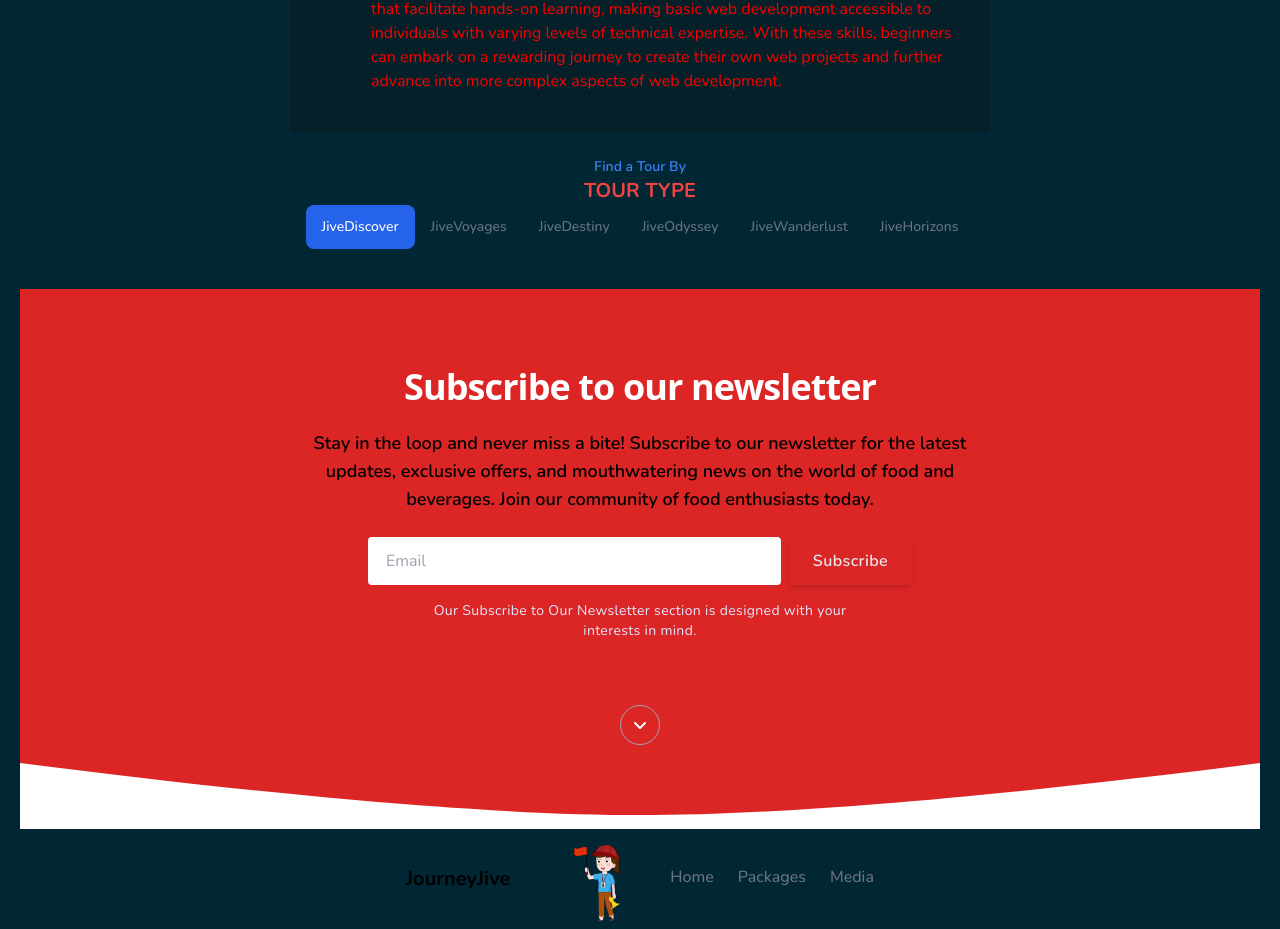
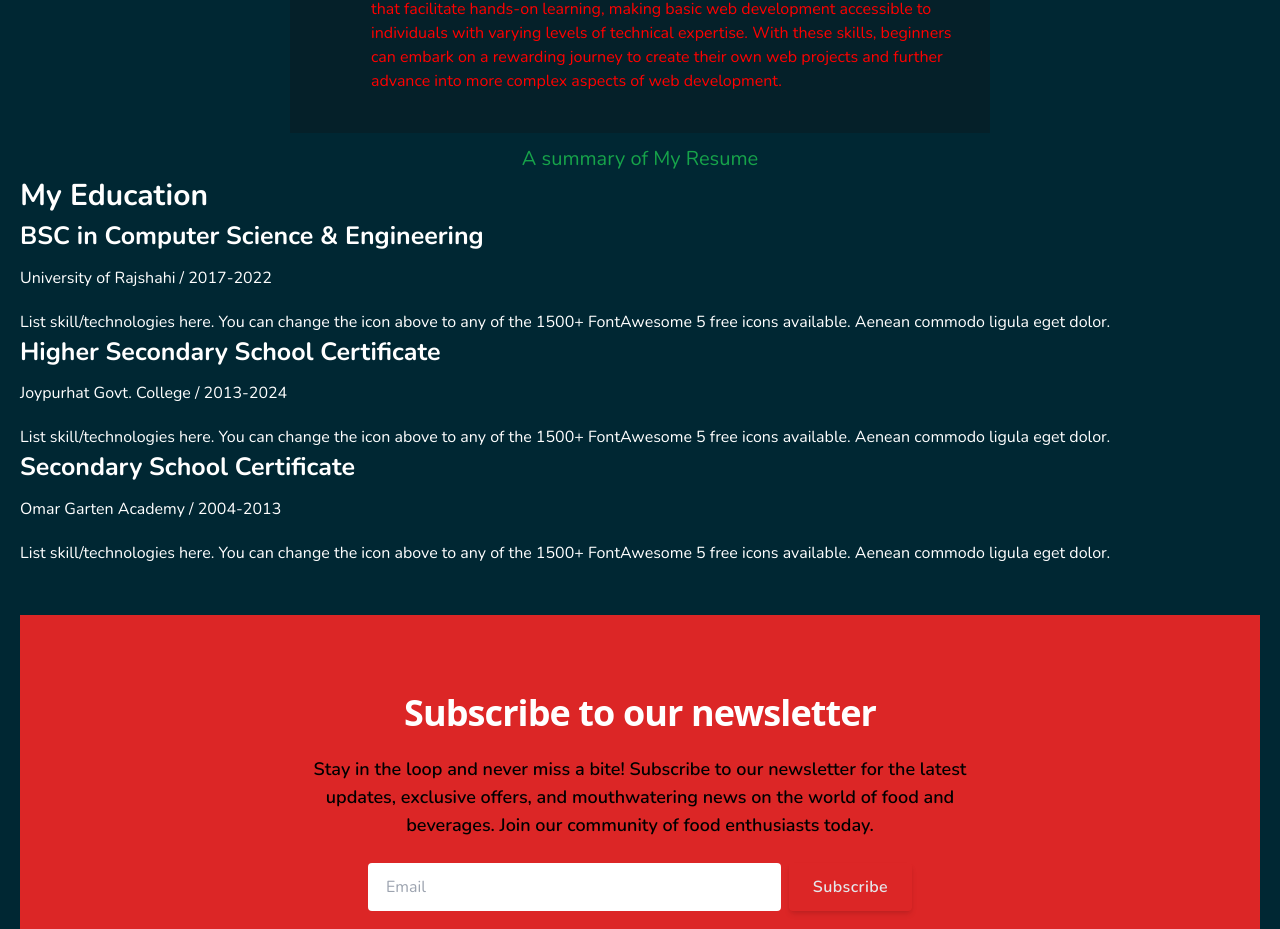
Before and after one commit to AsadFahimTEC/My-Portfolio, a React (Vite) app: page / in a window 1280 px wide. Shown: the part 2971-3900 px from the top of the page. Built offline with nearby package versions, Linux system fonts and the light colour scheme; no server answers.

Commit message:
my education section finished properly

```diff
--- /dev/null
+++ b/src/Education/Education.css
@@ -0,0 +1,36 @@
+.resume-column-title{
+    color:white;
+    font-size: 30px;
+    font-weight: 700;
+    }
+
+    .resume-container{
+        display: flex;
+        gap: 50px;
+        margin-bottom: 50px;
+    }
+
+    .resume-item-title{
+    color: white;
+    font-size: 25px;
+    font-weight: 700;
+    margin-bottom: 10px;
+    }
+
+    .resume-item-info{
+        margin-bottom: 20px;
+        margin-top: 0px;
+
+    }
+    .resume-item-info, .resume-item-description{
+        color:white;
+    }
+
+    .resume-container hr{
+        margin: 30px;
+    }
+
+    .cv-download{
+        text-align: center;
+        margin-top: 50px;
+    }
--- /dev/null
+++ b/src/Education/Education.jsx
@@ -0,0 +1,63 @@
+
+import "./Education.css";
+
+const Education = () => {
+  return (
+    <div>
+      <div className="mt-3">
+        <h3 className="section-title text-xl text-green-600 text-center">A summary of My Resume</h3>
+        <div className="resume-container">
+          <div className="resume-column">
+            <h3 className="resume-column-title">My Education</h3>
+
+            <div className="resume-item">
+              <h2 className="resume-item-title">
+                BSC in Computer Science & Engineering
+              </h2>
+              <h3 className="resume-item-info">
+                University of Rajshahi / 2017-2022
+              </h3>
+              <p className="resume-item-description">
+                List skill/technologies here. You can change the icon above to
+                any of the 1500+ FontAwesome 5 free icons available. Aenean
+                commodo ligula eget dolor.
+              </p>
+            </div>
+
+            <div className="resume-item">
+              <h2 className="resume-item-title">
+                Higher Secondary School Certificate
+              </h2>
+              <h3 className="resume-item-info">
+                Joypurhat Govt. College / 2013-2024
+              </h3>
+              <p className="resume-item-description">
+                List skill/technologies here. You can change the icon above to
+                any of the 1500+ FontAwesome 5 free icons available. Aenean
+                commodo ligula eget dolor.
+              </p>
+            </div>
+
+            <div className="resume-item">
+              <h2 className="resume-item-title">
+                Secondary School Certificate
+              </h2>
+              <h3 className="resume-item-info">
+                Omar Garten Academy / 2004-2013
+              </h3>
+              <p className="resume-item-description">
+                List skill/technologies here. You can change the icon above to
+                any of the 1500+ FontAwesome 5 free icons available. Aenean
+                commodo ligula eget dolor.
+              </p>
+            </div>
+          </div>
+
+        </div>
+      </div>
+
+    </div>
+  );
+};
+
+export default Education;
--- a/src/Home/Home.jsx
+++ b/src/Home/Home.jsx
@@ -2,10 +2,11 @@
 import Banner from "../Banner/Banner";
 import Contact from "../ContactUs/Contact";
 import ContactUs from "../ContactUs/ContactUs";
+import Education from "../Education/Education";
 // import Services from "../Services/Services";
 import Tabs from "../Tabs/Tabs";
 import TouristStories from "../TourStory/TourStory";
-import Type from "../Type/Type";
+// import Type from "../Type/Type";
 
 
 
@@ -16,7 +17,8 @@ const Home = () => {
             <Tabs></Tabs>
             <TouristStories></TouristStories>
             <Contact></Contact>
-            <Type></Type>
+            {/* <Type></Type> */}
+            <Education></Education>
             <ContactUs></ContactUs>
         </div>
     );
--- a/src/Routes/Routes.jsx
+++ b/src/Routes/Routes.jsx
@@ -16,7 +16,7 @@ import TouristStories from "../TourStory/TourStory";
 import MyProfile from "../Dashboard/MyProfile";
 import MyBookings from "../Dashboard/MyBookings";
 import MyWishList from "../Dashboard/MyWishList";
-import Type from "../Type/Type";
+// import Type from "../Type/Type";
 import TourGuideProfile from "../Service/TourGuideProfie";
 import BookingForm from "../Service/ServiceDetails/BookingForm";
 // import { BookingProvider } from "../Service/ServiceDetails/BookingContext";
@@ -174,7 +174,7 @@ import BookingForm from "../Service/ServiceDetails/BookingForm";
           path: "/services/:tab",
           element: (
             <PrivateRoute>
-          <Type></Type>
+          {/* <Type></Type> */}
           </PrivateRoute>
           ),
           loader: () => fetch("/AllService.json"),
--- a/src/Type/Type.css
+++ /dev/null
@@ -1,103 +0,0 @@
-@import url('https://fonts.googleapis.com/css?family=Open+Sans:400,600,700');
-@import url('https://netdna.bootstrapcdn.com/font-awesome/4.1.0/css/font-awesome.css');
-
-*, *:before, *:after {
-  margin: 0;
-  padding: 0;
-  box-sizing: border-box;
-}
-
-html, body {
-  height: 100%;
-}
-
-body {
-  font: 14px/1 'Open Sans', sans-serif;
-  color: #555;
-  background: #eee;
-}
-
-#tsum-tabs h1 {
-  padding: 50px 0;
-  font-weight: 400;
-  text-align: center;
-}
-
-#tsum-tabs p {
-  margin: 0 0 20px;
-  line-height: 1.5;
-}
-
-#tsum-tabs main {
-  min-width: 320px;
-  max-width: 800px;
-  padding: 50px;
-  margin: 0 auto;
-  background: #fff;
-}
-
-#tsum-tabs section {
-  display: none;
-  padding: 20px 0 0;
-  border-top: 1px solid #ddd;
-}
-
-#tsum-tabs input {
-  display: none;
-}
-
-#tsum-tabs label {
-  display: inline-block;
-  margin: 0 0 -1px;
-  padding: 15px 25px;
-  font-weight: 600;
-  text-align: center;
-  color: #bbb;
-  border: 1px solid transparent;
-}
-
-#tsum-tabs label:before {
-  font-family: fontawesome;
-  font-weight: normal;
-  margin-right: 10px;
-}
-
-#tsum-tabs label[for*='1']:before { content: '\f1cb'; }
-#tsum-tabs label[for*='2']:before { content: '\f17d'; }
-#tsum-tabs label[for*='3']:before { content: '\f16b'; }
-#tsum-tabs label[for*='4']:before { content: '\f1a9'; }
-
-#tsum-tabs label:hover {
-  color: #888;
-  cursor: pointer;
-}
-
-#tsum-tabs input:checked + label {
-  color: #555;
-  border: 1px solid #ddd;
-  border-top: 2px solid orange;
-  border-bottom: 1px solid #fff;
-}
-
-#tsum-tabs #tab1:checked ~ #content1,
-#tsum-tabs #tab2:checked ~ #content2,
-#tsum-tabs #tab3:checked ~ #content3,
-#tsum-tabs #tab4:checked ~ #content4 {
-  display: block;
-}
-
-@media screen and (max-width: 650px) {
-  #tsum-tabs label {
-    font-size: 0;
-  }
-  #tsum-tabs label:before {
-    margin: 0;
-    font-size: 18px;
-  }
-}
-
-@media screen and (max-width: 400px) {
-  #tsum-tabs label {
-    padding: 15px;
-  }
-}
--- a/src/Type/Type.jsx
+++ /dev/null
@@ -1,47 +0,0 @@
-import { useState } from "react";
-import { Link } from "react-router-dom";
-
-const Type = () => {
-  const [activeTab, setActiveTab] = useState(1);
-
-  const tabNames = [
-    "JiveDiscover",
-    "JiveVoyages",
-    "JiveDestiny",
-    "JiveOdyssey",
-    "JiveWanderlust",
-    "JiveHorizons",
-  ];
-
-  const handleTabClick = (tabNumber) => {
-    setActiveTab(tabNumber);
-  };
-
-  return (
-    <div className="mt-6">
-      <h2 className="text-sm text-center font-semibold text-blue-500">
-        Find a Tour By
-      </h2>
-      <h2 className="text-xl text-center font-bold text-red-500">TOUR TYPE</h2>
-
-      <div className="flex justify-center text-sm font-medium text-center text-gray-500 dark:text-gray-400">
-        {[1, 2, 3, 4, 5, 6].map((tab) => (
-          <Link
-            key={tab}
-            to={`/services/${tab}`}
-            className={`cursor-pointer inline-block px-4 py-3 rounded-lg ${
-              activeTab === tab
-                ? "text-white bg-blue-600"
-                : "hover:text-gray-900 hover:bg-gray-100 dark:hover:bg-gray-800 dark:hover:text-white"
-            } sm:mt-2 md:mt-0`}
-            onClick={() => handleTabClick(tab)}
-          >
-            {tabNames[tab - 1]}
-          </Link>
-        ))}
-      </div>
-    </div>
-  );
-};
-
-export default Type;
--- a/src/Type/TypeDetails.jsx
+++ /dev/null
@@ -1,22 +0,0 @@
-import { useLoaderData } from "react-router-dom";
-import { useParams } from "react-router-dom";
-
-const TypeDetails = () => {
-  const { tab } = useParams();
-  const allPackages = useLoaderData();
-
-  const tabData = allPackages.filter((packageItem) => packageItem.tab === Number(tab));
-
-  return (
-    <div>
-      <h2>Tab {tab} Data</h2>
-      {tabData.map((packageItem) => (
-        <div key={packageItem.id}>
-          <p>{packageItem.tripTitle}</p>
-        </div>
-      ))}
-    </div>
-  );
-};
-
-export default TypeDetails;
```
